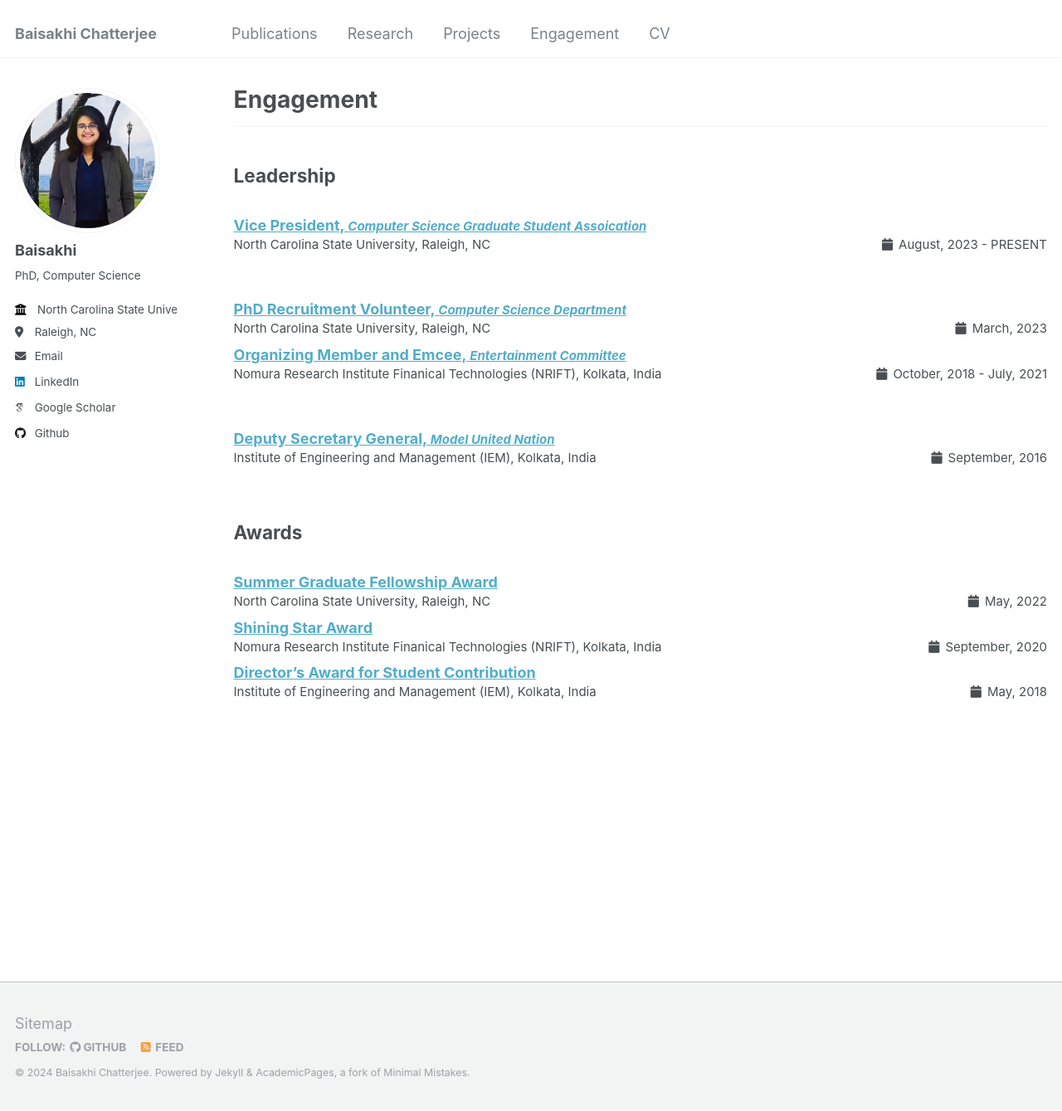
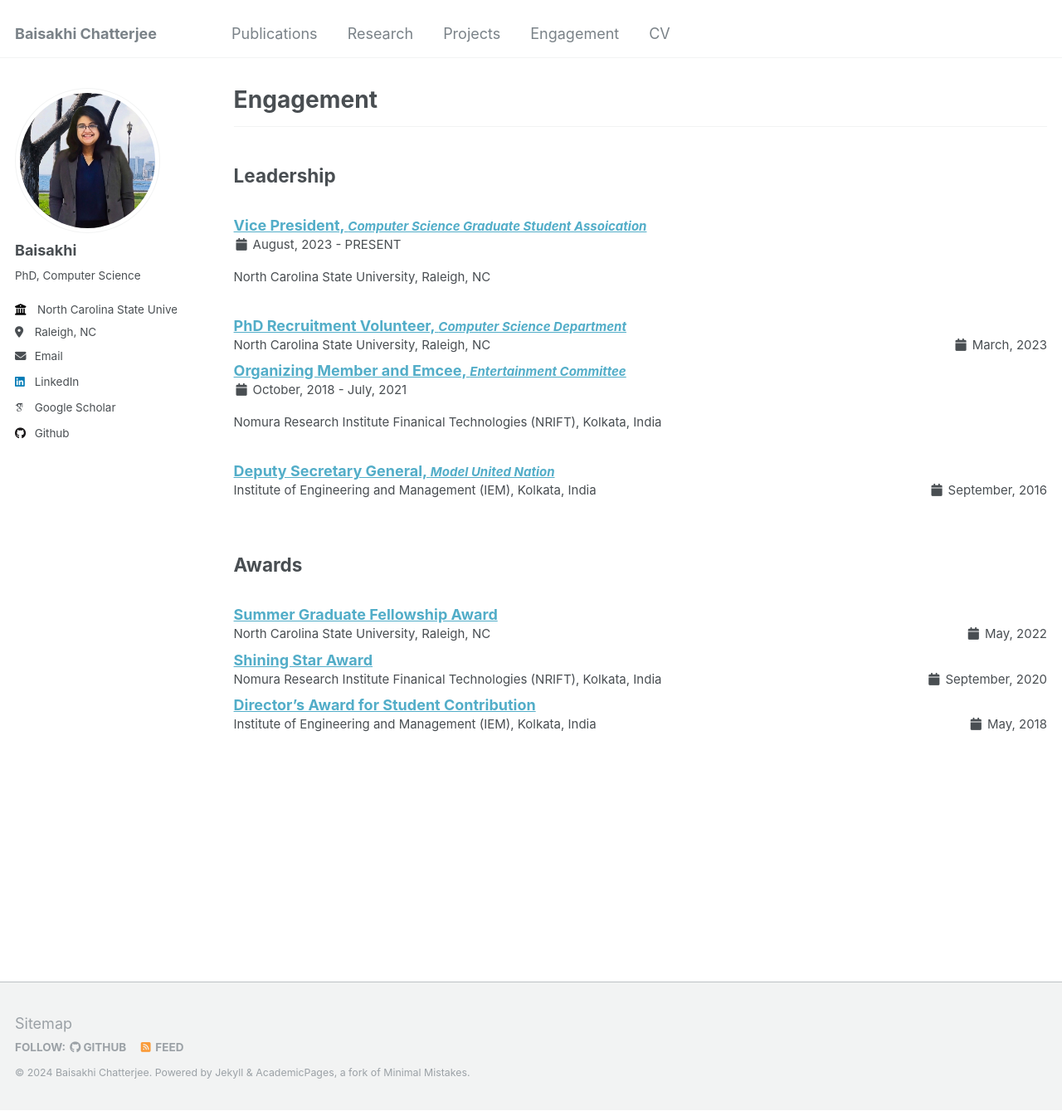
Before and after one commit to baisakhic/baisakhic.github.io, a Jekyll site: the page built from _pages/engagement.html, in a window 1280 px wide and 1339 px high. Shown: the whole window at 83% size. Built offline with Jekyll 4.4.1, drawn with Linux system fonts in a browser that asks for light colours; some web fonts are replaced.

Commit message:
Update archive-single.html

```diff
--- a/_includes/archive-single.html
+++ b/_includes/archive-single.html
@@ -49,9 +49,11 @@
 	{% elsif post.collection == 'projects' and post.date %}
        <p style="font-size: smaller; margin-top: -3px"><i class="fa fa-fw fa-calendar" aria-hidden="true"></i> <time datetime="{{ post.date | default: "1900-01-01" | date_to_xmlschema }}">{{ post.date | default: "1900-01-01" | date: "%B %d, %Y" }}</time></p>
 	{% elsif post.collection == 'engagement' and post.date and post.present %}
-		<p style="font-size: smaller; margin-top: -3px"> <span style="float:left">{{ post.org }}</span> <span style="float:right"> <i class="fa fa-fw fa-calendar" aria-hidden="true"></i> <time datetime="{{ post.date | default: "1900-01-01" | date_to_xmlschema }}">{{ post.date | default: "1900-01-01" | date: "%B, %Y" }}</time> - PRESENT</span></p><div class="line-break" display="none"></br></div>
+		<p style="font-size: smaller; margin-top: -3px"><i class="fa fa-fw fa-calendar" aria-hidden="true"></i> <time datetime="{{ post.date | default: "1900-01-01" | date_to_xmlschema }}">{{ post.date | default: "1900-01-01" | date: "%B, %Y" }}</time> - PRESENT</p>
+		<p style="font-size: smaller; margin-top: -3px"> {{ post.org }}</p>
 	{% elsif post.collection == 'engagement' and post.date and post.date2 %}
-		<p style="font-size: smaller; margin-top: -3px"> <span style="float:left">{{ post.org }}</span> <span style="float:right"> <i class="fa fa-fw fa-calendar" aria-hidden="true"></i> <time datetime="{{ post.date | default: "1900-01-01" | date_to_xmlschema }}">{{ post.date | default: "1900-01-01" | date: "%B, %Y" }}</time> - <time datetime="{{ post.date2 | default: "1900-01-01" | date_to_xmlschema }}">{{ post.date2 | default: "1900-01-01" | date: "%B, %Y" }}</time></span></p><div class="line_break" display="none"></br></div>
+		<p style="font-size: smaller; margin-top: -3px"> <i class="fa fa-fw fa-calendar" aria-hidden="true"></i> <time datetime="{{ post.date | default: "1900-01-01" | date_to_xmlschema }}">{{ post.date | default: "1900-01-01" | date: "%B, %Y" }}</time> - <time datetime="{{ post.date2 | default: "1900-01-01" | date_to_xmlschema }}">{{ post.date2 | default: "1900-01-01" | date: "%B, %Y" }}</time></span></p>
+		<p style="font-size: smaller; margin-top: -3px">{{ post.org }}</p>
 	{% elsif post.collection == 'engagement' and post.date %}
 		<p style="font-size: smaller; margin-top: -3px"> <span style="float:left">{{ post.org }}</span> <span style="float:right"> <i class="fa fa-fw fa-calendar" aria-hidden="true"></i> <time datetime="{{ post.date | default: "1900-01-01" | date_to_xmlschema }}">{{ post.date | default: "1900-01-01" | date: "%B, %Y" }}</time></span></p>
 	{% elsif post.date %}
```
